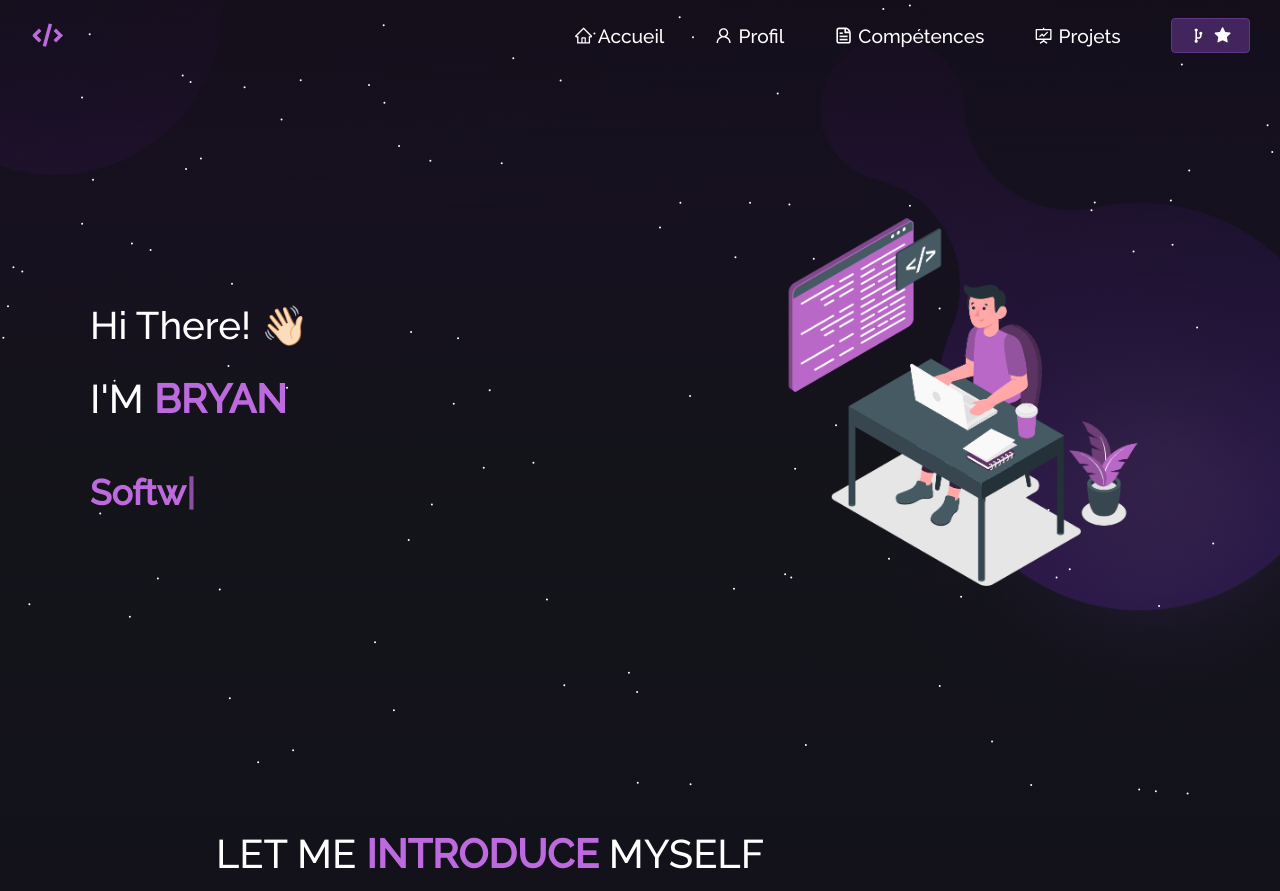
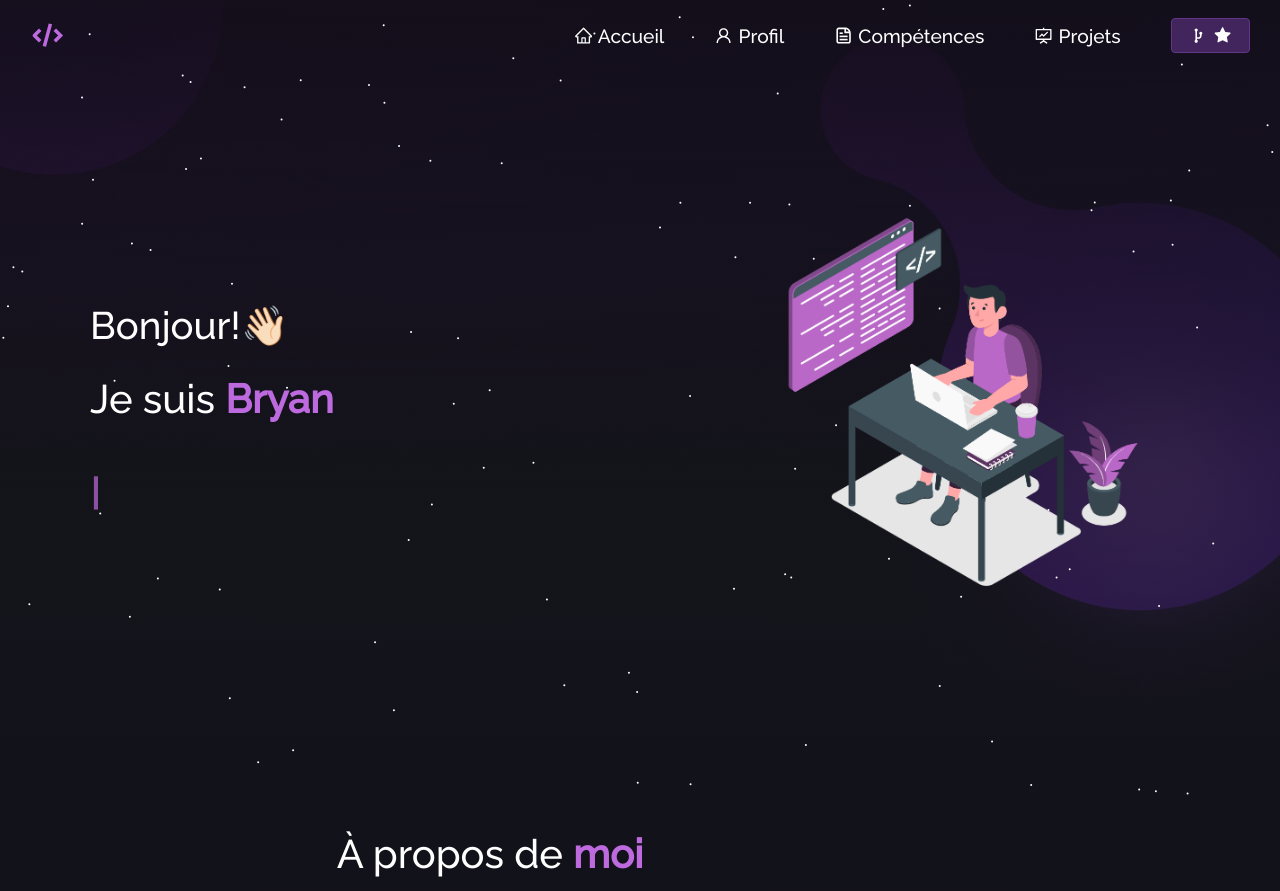
Before and after one commit to BryanB-Dev/Portfolio, a React (Create React App) app: page / in a window 1280 px wide. Shown: the top 891 px of the page. Built offline with nearby package versions, Linux system fonts and the light colour scheme.

Commit message:
Refactor component props in Introduction and Main components

```diff
--- a/src/components/Introduction/index.jsx
+++ b/src/components/Introduction/index.jsx
@@ -4,12 +4,12 @@ import Text from "../Text";
 import Title from "../Title";
 import "./style.scss";
 
-export default function Introduction() {
+export default function Introduction( {datas}) {
     return (
         <div className="introductionSection">
             <div className="introductionSection__text">
-                <Title text="LET ME %INTRODUCE% MYSELF" size={2.5} />
-                <Text text={["I fell in love with programming and I have at least learnt something, I think… 🤷‍♂️/n/nI am fluent in classics like %C++, Javascript and Go.%/n/nMy field of Interest's are building new  Web Technologies and Products and also in areas related to Blockchain./n/nWhenever possible, I also apply my passion for developing products with Node.js and Modern Javascript Library and Frameworks  like React.js and Next.js"]} size={1.2} />
+                <Title text={datas.introduction.title} size={2.5} />
+                <Text text={datas.introduction.text} size={1.2} />
             </div>
             <ReactParallaxTilt>
                 <img className="avatar" src={avatar} alt="" />
--- a/src/components/Main/index.jsx
+++ b/src/components/Main/index.jsx
@@ -4,20 +4,15 @@ import Type from "../Type";
 import homeMain from "../../assets/home-main.svg";
 import "./style.scss";
 
-export default function Main() {
+export default function Main({ datas }) {
     return (
         <div className="homeSection">
             <div className="homeSection__text">
                 <div className="homeSection__title">
-                    <Text text={["Hi There! "]} size={2.4} extra={<span className="wave" role="img" aria-labelledby="wave">👋🏻</span>} />
-                    <Title text="I'M %BRYAN%" size={2.5} />
+                    <Text text={datas.main.text} size={2.4} extra={<span className="wave" role="img" aria-labelledby="wave">👋🏻</span>} />
+                    <Title text={datas.main.title} size={2.5} />
                 </div>
-                <Type text={[
-                    "Software Developer",
-                    "Freelancer",
-                    "MERN Stack Developer",
-                    "Open Source Contributor",
-                ]} />
+                <Type text={datas.main.type} />
             </div>
             <img className="homeSvg" src={homeMain} alt="" />
         </div>
--- /dev/null
+++ b/src/data/home.json
@@ -0,0 +1,14 @@
+{
+    "main": {
+        "text": "Bonjour!",
+        "title": "Je suis %Bryan%",
+        "type": [
+            "Développeur Web",
+            "Étudiant OpenClassrooms"
+        ]
+    },
+    "introduction": {
+        "title": "À propos de %moi%",
+        "text": "Passionné par le développement web et appliquant ma %curiosité% dans des domaines variés, j'aime mettre en pratique mes connaissances techniques au service de projets concrets/n/nJ'apprécie particulièrement créer des applications fullstack modernes en combinant mes compétences frontend et backend. Lors de mes temps libres, j'aime aussi explorer de %nouvelles technologies%/n/nMon objectif est toujours d'apporter des solutions répondant aux besoins des utilisateurs de manière %créative et engagée%"
+    }
+}
--- a/src/pages/Home/index.jsx
+++ b/src/pages/Home/index.jsx
@@ -1,13 +1,14 @@
 import Main from "../../components/Main";
 import Introduction from "../../components/Introduction";
+import HomeData from "../../data/home.json";
 import "./style.scss";
 
 export default function Home() {
 
     return (
         <>
-            <Main />
-            <Introduction />
+            <Main datas={HomeData} />
+            <Introduction datas={HomeData} />
         </>
     );
 }
```
